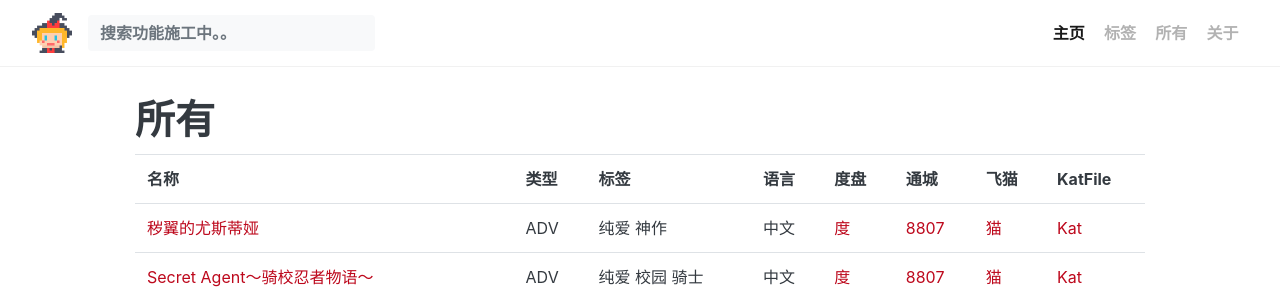
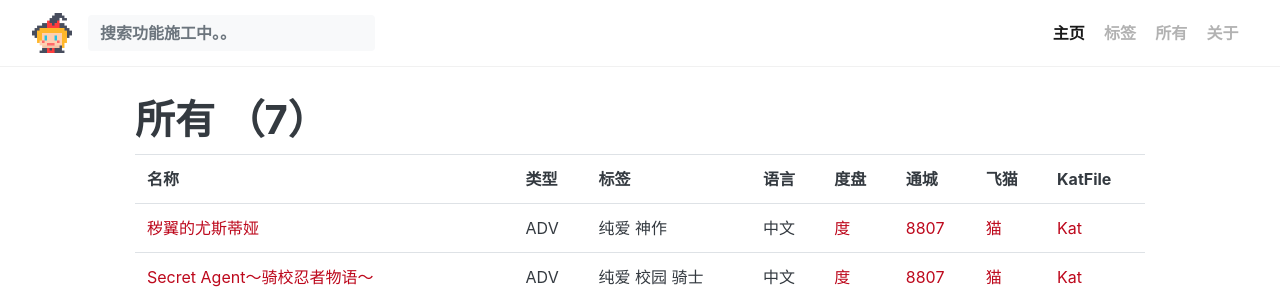
Before and after one commit to MGRACG/mgracg.github.io, a Jekyll site: the page built from _pages/overview.html, in a window 1280 px wide. Shown: the top 289 px of the page. Built offline with Jekyll 4.4.1, drawn with Linux system fonts in a browser that asks for light colours; nearby versions of some CDN libraries.

Commit message:
增加可读性

```diff
--- a/_pages/overview.html
+++ b/_pages/overview.html
@@ -5,7 +5,7 @@ permalink: "/overview.html"
 ---
 <section class="mt-4 mb-5">
 <div class="container">
-    <h1 class="font-weight-bold title">{{page.title}}</h1>
+    <h1 class="font-weight-bold title">{{page.title}} （{{site.posts.size}}）</h1>
     <table class="table">
         <tr>
             <th>名称</th>
```
